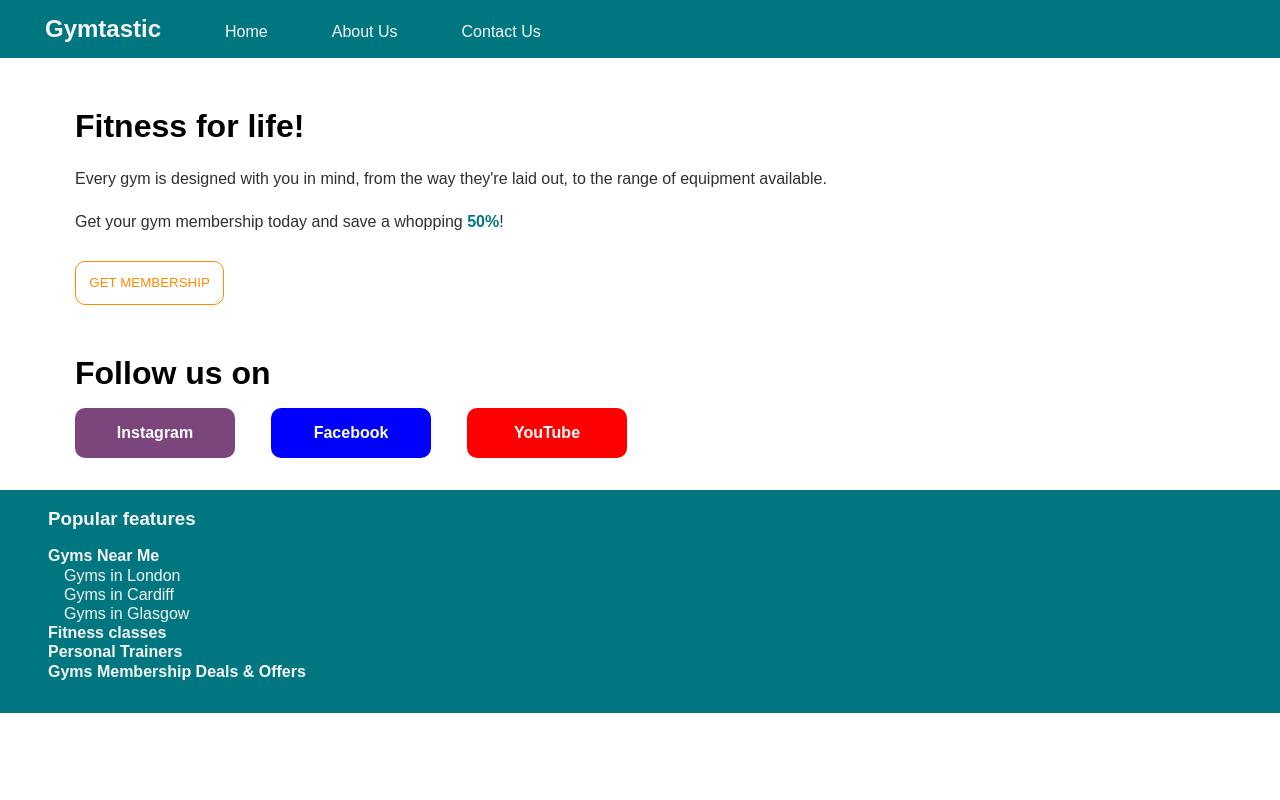
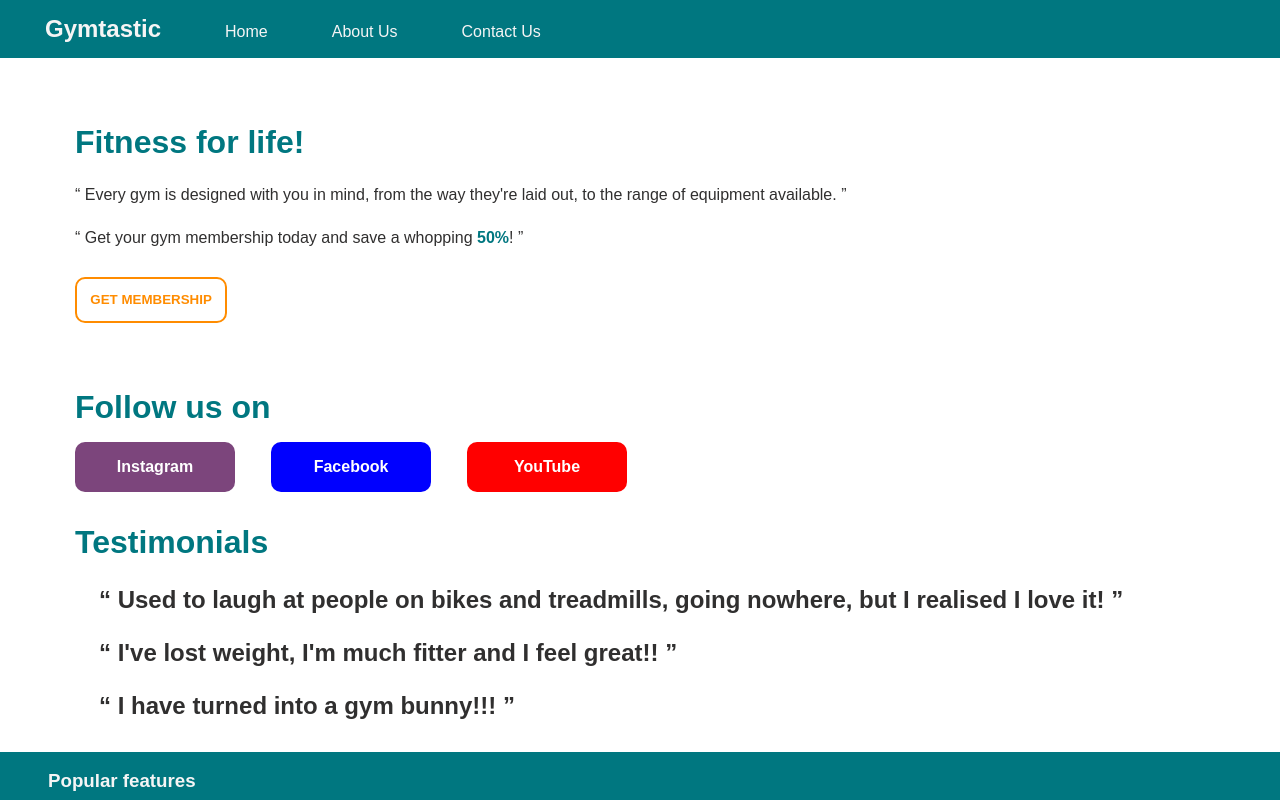
Before and after one commit to GK230/boolean-uk-html-gymtastic, a website: page index.html in a window 1280 px wide. Shown: the top 800 px of the page. Drawn offline with Linux system fonts and the light colour scheme.

Commit message:
Added testimonials

```diff
--- a/index.html
+++ b/index.html
@@ -37,6 +37,25 @@
           <button class="facebook">Facebook</button>
           <button class="youtube">YouTube</button>
         </div>
+        <div class="testimonials">
+          <h2>Testimonials</h2>
+          <div class="comments">
+            <div class="comment1">
+              <p>
+                Used to laugh at people on bikes and treadmills, going nowhere,
+                but I realised I love it!
+              </p>
+              <p>
+                I've lost weight, I'm much fitter and I feel great!!
+              </p>
+              <p>
+                I have turned into a gym bunny!!!
+              </p>
+            </div>
+            <div class="comment2"></div>
+            <div class="comment3"></div>
+          </div>
+        </div>
       </div>
     </main>
     <footer>
--- a/styles.css
+++ b/styles.css
@@ -26,8 +26,9 @@ menu ul li {
 
 h2 {
   font-size: 2em;
-  color: rgb(0, 119, 128));
+  color: rgb(0, 119, 128);
   font-family: sans-serif;
+  margin-top: 0.5em;
 }
 
 main {
@@ -54,9 +55,10 @@ button.membership {
   margin-bottom: 50px;
   color: darkorange;
   background-color: white;
-  border: darkorange solid 1px;
+  border: darkorange solid 2px;
   border-radius: 10px;
   padding: 1em;
+  font-weight: bold;
 }
 
 .instagram,
@@ -83,6 +85,24 @@ button.facebook {
 
 button.youtube {
   background-color: red;
+}
+
+.testimonials {
+  padding-top: 1em;
+}
+
+.comments {
+  margin-left: 1em;
+  font-family: sans-serif;
+  font-size: 1.5em;
+  font-weight: bold;
+}
+
+p::before {
+  content: open-quote;
+}
+p::after {
+  content: close-quote;
 }
 
 footer {
```
